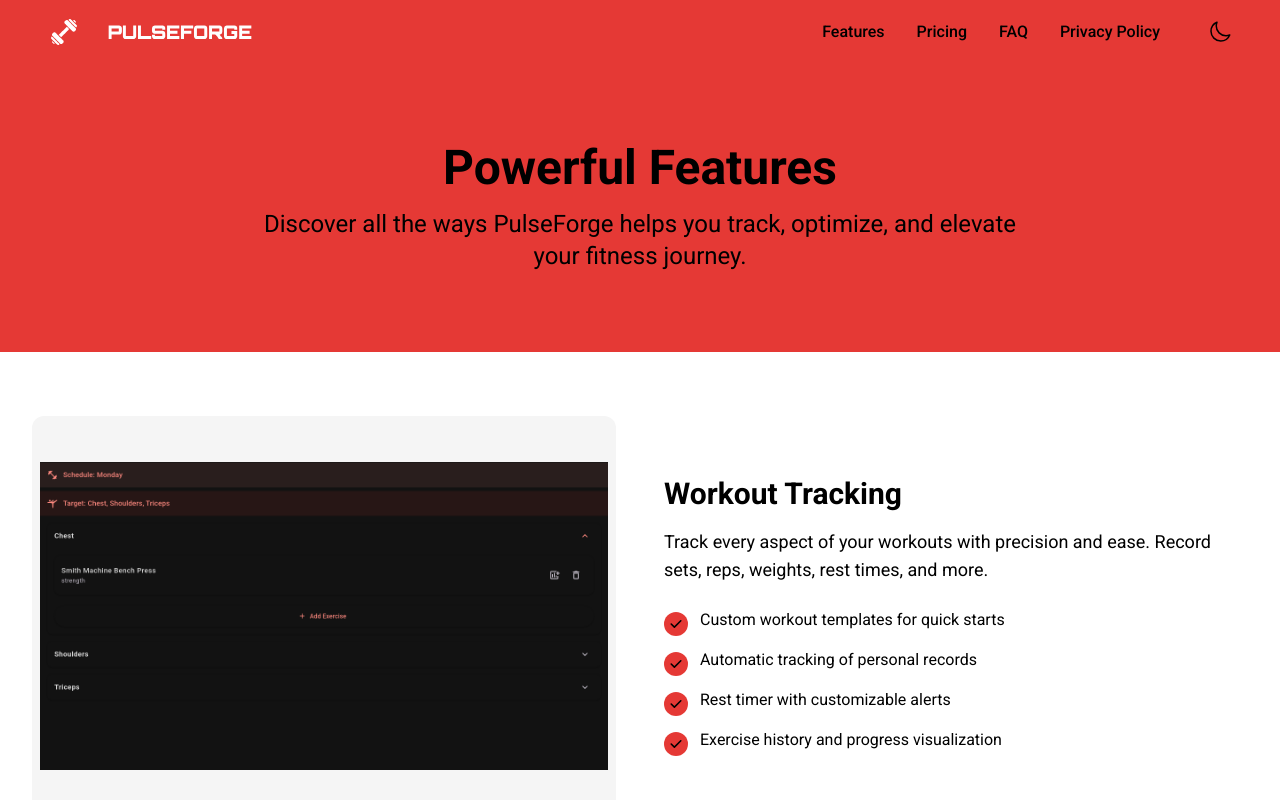
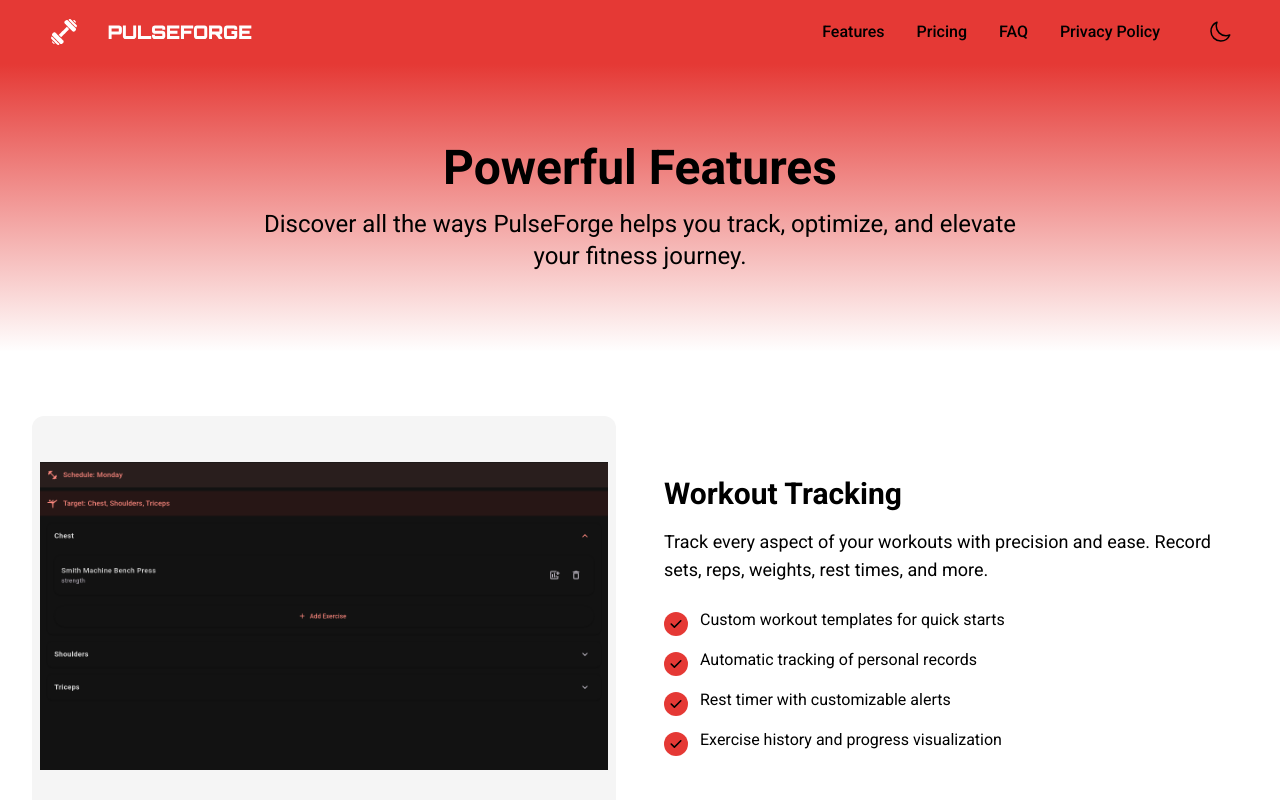
Before and after one commit to saumya11mehta/pulseforgeweb, a Next.js app: page /features in a window 1280 px wide. Shown: the top 800 px of the page. Built offline with nearby package versions, Linux system fonts and the light colour scheme.

Commit message:
Changed gradients for pages

```diff
--- a/src/app/contact/page.tsx
+++ b/src/app/contact/page.tsx
@@ -77,7 +77,7 @@
   return (
     <>
       {/* Hero Section */}
-      <section className="bg-gradient-to-r from-primary to-secondary text-primary-on py-16">
+      <section className="bg-gradient-to-b from-primary to-secondary text-primary-on py-16">
         <div className="container mx-auto px-4 sm:px-6 lg:px-8 text-center">
           <h1 className="text-3xl md:text-5xl font-bold mb-4">Contact Us</h1>
           <p className="text-xl md:text-2xl max-w-3xl mx-auto">
--- a/src/app/features/page.tsx
+++ b/src/app/features/page.tsx
@@ -11,7 +11,7 @@
   return (
     <>
       {/* Hero Section */}
-      <section className="bg-primary text-primary-on py-12 md:py-16 lg:py-20">
+      <section className="bg-gradient-to-b from-primary to-secondary text-primary-on py-12 md:py-16 lg:py-20">
         <div className="container mx-auto px-4 sm:px-6 lg:px-8 text-center">
           <h1 className="text-2xl sm:text-3xl md:text-4xl lg:text-5xl font-bold mb-2 md:mb-4">Powerful Features</h1>
           <p className="text-lg sm:text-xl md:text-2xl max-w-3xl mx-auto px-2">
--- a/src/app/terms/page.tsx
+++ b/src/app/terms/page.tsx
@@ -12,7 +12,7 @@
   return (
     <>
       {/* Hero Section */}
-      <section className="bg-gradient-to-r from-primary to-secondary text-primary-on py-16">
+      <section className="bg-gradient-to-b from-primary to-secondary text-primary-on py-16">
         <div className="container mx-auto px-4 sm:px-6 lg:px-8 text-center">
           <h1 className="text-3xl md:text-5xl font-bold mb-4">Terms of Service</h1>
           <p className="text-xl md:text-2xl max-w-3xl mx-auto">
```
